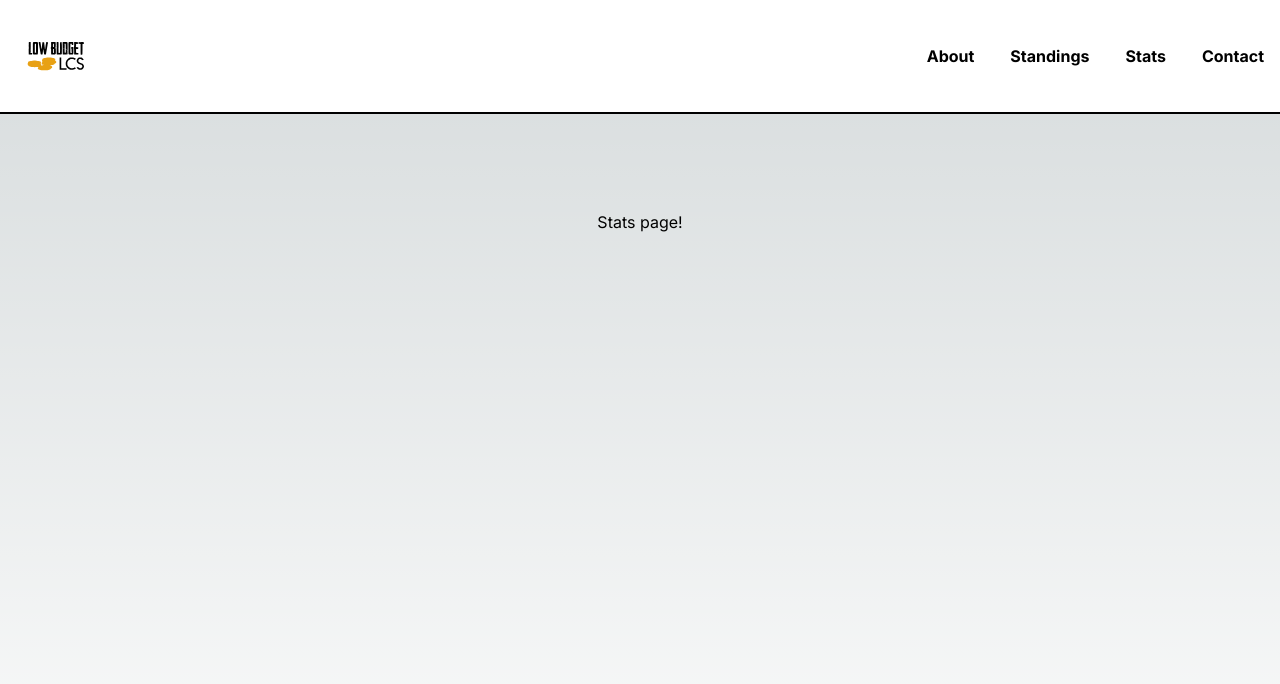
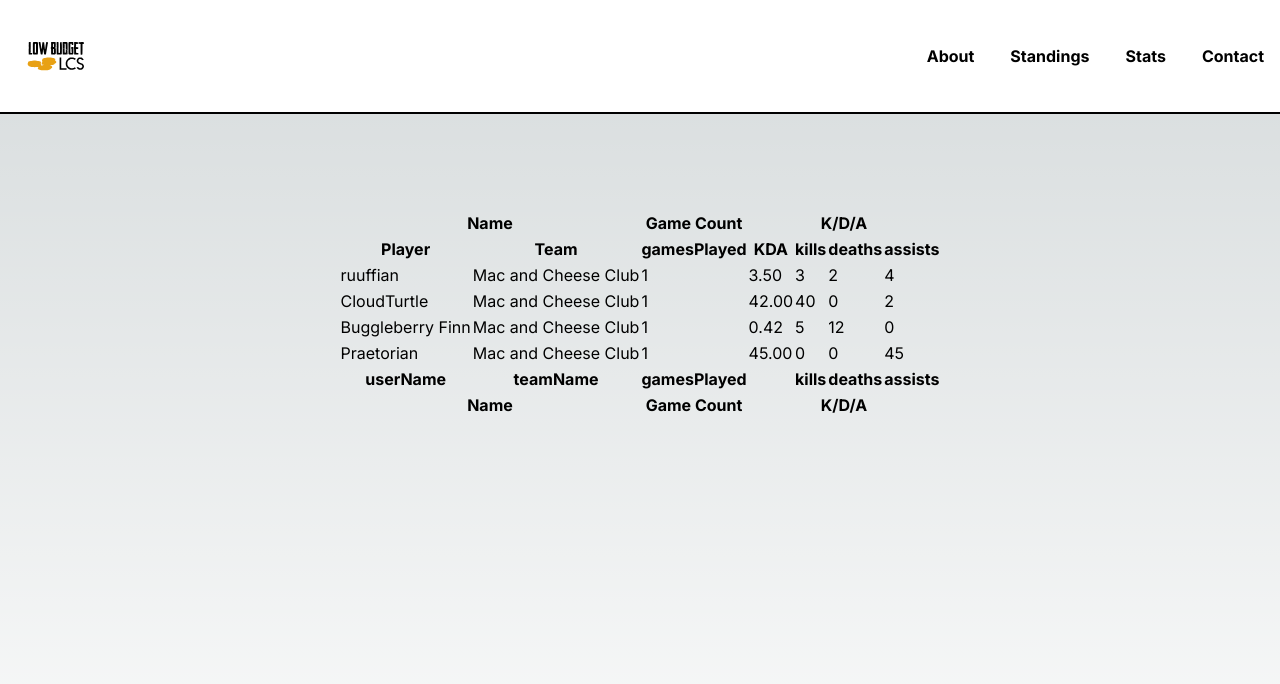
Before and after one commit to lowbudgetlcs/lblcs-next-frontend, a Next.js app: page /stats in a window 1280 px wide. Shown: the top 684 px of the page. Built offline with nearby package versions, Linux system fonts and the light colour scheme.

Commit message:
Mocked data table for stats, no styling

```diff
--- a/app/stats/page.tsx
+++ b/app/stats/page.tsx
@@ -1,7 +1,9 @@
+import StatTable from "@/components/StatTable";
+
 export default function Stats() {
     return (
         <div className={"flex min-h-screen flex-col items-center justify-between p-24"}>
-            Stats page!
+            <StatTable />
         </div>
     )
 }
--- /dev/null
+++ b/components/StatTable.tsx
@@ -0,0 +1,150 @@
+"use client"
+import { useReactTable, createColumnHelper, ColumnDef, getCoreRowModel, flexRender } from '@tanstack/react-table';
+import { useState } from 'react';
+
+type UserStats = {
+    teamName: string
+    userName: string
+    gamesPlayed: number
+    kills: number
+    deaths: number
+    assists: number
+}
+
+const columnHelper = createColumnHelper<UserStats>();
+
+
+const defaultColumns: ColumnDef<UserStats>[] = [
+    {
+        header: 'Name',
+        footer: props => props.column.id,
+        columns: [
+            {
+                accessorKey: 'userName',
+                header: () => <span>Player</span>,
+                footer: props => props.column.id
+            },
+            {
+                accessorKey: 'teamName',
+                header: () => <span>Team</span>,
+                footer: props => props.column.id
+            },
+        ],
+    },
+
+    {
+        header: 'Game Count',
+        footer: props => props.column.id,
+        columns: [
+            {
+                accessorKey: 'gamesPlayed',
+                footer: props=> props.column.id
+            },
+        ]
+    },
+
+    columnHelper.group({
+        header: 'K/D/A',
+        footer: props => props.column.id,
+        columns: [
+            {
+                id: "KDA",
+                accessorFn: row => {
+                    const kda = row.deaths === 0
+                    ? row.kills + row.assists
+                    : (row.kills + row.assists) / row.deaths;
+
+                    const formattedKDA = new Intl.NumberFormat('en-US', {
+                    minimumFractionDigits: 2,
+                    maximumFractionDigits: 2
+                    }).format(kda);
+
+                    return formattedKDA;
+                },
+            },
+            {
+                accessorKey: "kills",
+                footer: props => props.column.id
+            },
+            {
+                accessorKey: "deaths",
+                footer: props=> props.column.id
+            },
+            {
+                accessorKey: 'assists',
+                footer: props=> props.column.id
+            }
+        ]
+    })
+]
+
+export default function StatTable() {
+    const mockData: UserStats[] = [
+        {"userName": "ruuffian", "teamName": "Mac and Cheese Club", "gamesPlayed": 1, "kills": 3, "deaths": 2, "assists": 4},
+        {"userName": "CloudTurtle", "teamName": "Mac and Cheese Club", "gamesPlayed": 1, "kills": 40, "deaths": 0, "assists": 2},
+        {"userName": "Buggleberry Finn", "teamName": "Mac and Cheese Club", "gamesPlayed": 1, "kills": 5, "deaths": 12, "assists": 0},
+        {"userName": "Praetorian", "teamName": "Mac and Cheese Club", "gamesPlayed": 1, "kills": 0, "deaths": 0, "assists": 45},
+    ]
+
+
+    const [data] = useState<UserStats[]>(mockData);
+
+    const [columns] = useState(() => [...defaultColumns]);
+
+    const table = useReactTable({
+        data,
+        columns,
+        getCoreRowModel: getCoreRowModel(),
+        debugAll: true
+    });
+
+    return (
+        <table>
+            <thead>
+                {table.getHeaderGroups().map(headerGroup => (
+                    <tr key={headerGroup.id}>
+                        {headerGroup.headers.map(header => (
+                            <th key={header.id} colSpan={header.colSpan}>
+                                {header.isPlaceholder
+                                ? null
+                                : flexRender(
+                                    header.column.columnDef.header,
+                                    header.getContext()
+                                )}
+                            </th>
+                        ))}
+                    </tr>
+                ))}
+            </thead>
+
+            <tbody>
+                {table.getRowModel().rows.map(row => (
+                    <tr key={row.id}>
+                    {row.getVisibleCells().map(cell => (
+                        <td key={cell.id}>
+                        {flexRender(cell.column.columnDef.cell, cell.getContext())}
+                        </td>
+                    ))}
+                    </tr>
+                ))}
+            </tbody>
+
+            <tfoot>
+            {table.getFooterGroups().map(footerGroup => (
+                <tr key={footerGroup.id}>
+                {footerGroup.headers.map(header => (
+                    <th key={header.id} colSpan={header.colSpan}>
+                    {header.isPlaceholder
+                        ? null
+                        : flexRender(
+                            header.column.columnDef.footer,
+                            header.getContext()
+                        )}
+                    </th>
+                ))}
+                </tr>
+            ))}
+            </tfoot>
+        </table>
+    )
+}
--- a/package.json
+++ b/package.json
@@ -6,9 +6,10 @@
     "dev": "next dev",
     "build": "next build",
     "start": "next start",
-    "lint": "next lint"
+    "lint": "next lint --fix"
   },
   "dependencies": {
+    "@tanstack/react-table": "^8.11.6",
     "@vercel/analytics": "^1.1.1",
     "next": "14.0.4",
     "react": "^18",
```
Also changed, not shown: 1 other file (tests, documents, lock files or other folders).
